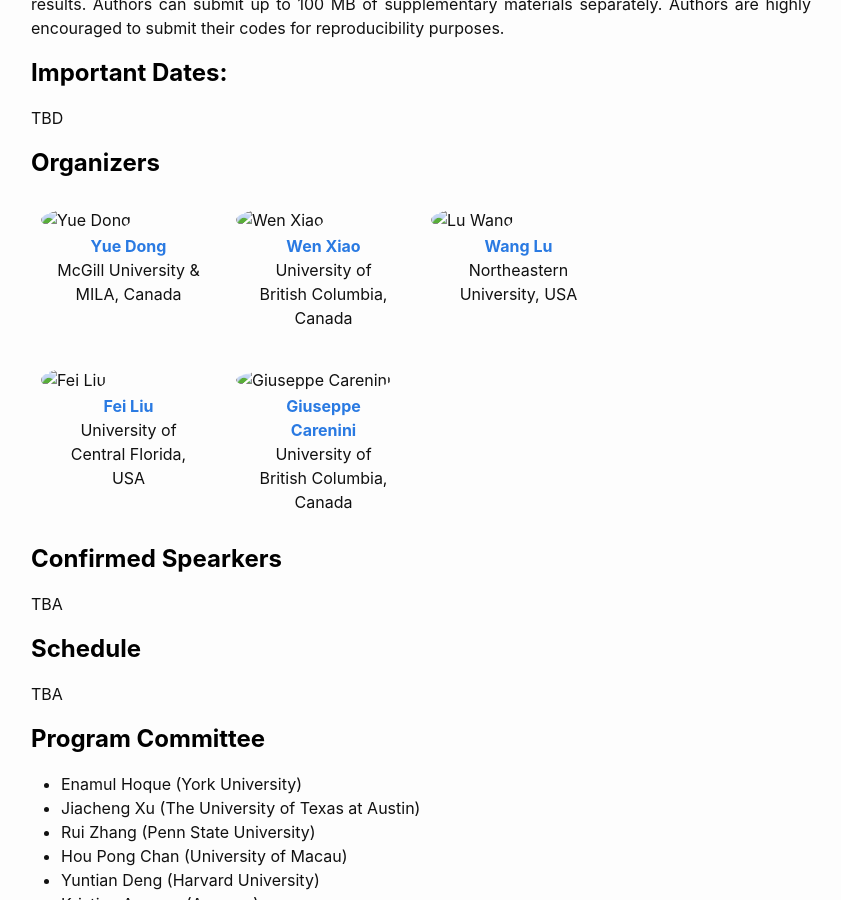
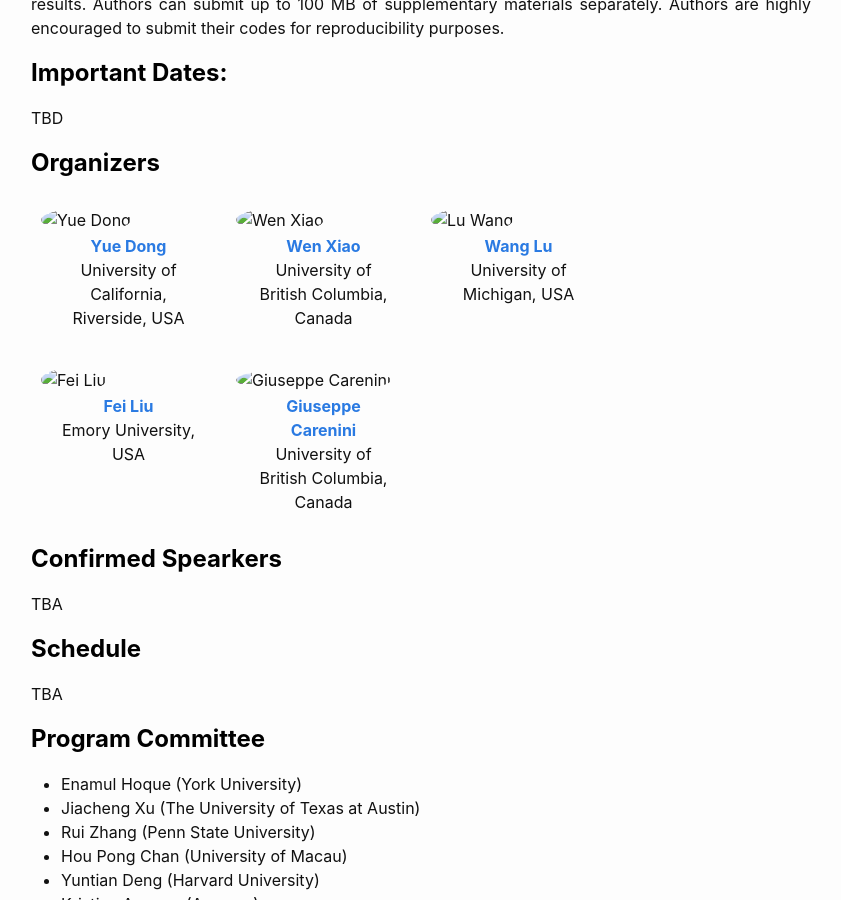
Before and after one commit to newsumm/2025, a Jekyll site: the page built from index.md, in a window 1280 px wide and 900 px high, scrolled down 1494 px. Shown: the whole window, without its empty margins (219-1060 px from the left). Built offline with Jekyll 4.4.1, drawn with Linux system fonts in a browser that asks for light colours.

Commit message:
Update index.md

```diff
--- a/index.md
+++ b/index.md
@@ -63,7 +63,7 @@ TBD
 		<h4>
       <a href="https://www.cs.mcgill.ca/~ydong26/"><b>Yue Dong</b></a>
 			<br>
-			McGill University & MILA, Canada
+			University of California, Riverside, USA
 		</h4>
 		</center>
 	  </div>
@@ -89,7 +89,7 @@ TBD
 		<h4>
 			<a href="https://web.eecs.umich.edu/~wangluxy/"><b>Wang Lu</b></a>
 			<br>
-			Northeastern University, USA
+			University of Michigan, USA
 		</h4>
 		</center>
 	  </div>
@@ -104,7 +104,7 @@ TBD
 		<h4>
 			<a href="http://www.cs.ucf.edu/~feiliu/"><b>Fei Liu</b></a>
 			<br>
-			University of Central Florida, USA
+			Emory University, USA
 		</h4>
 		</center>
 	  </div>
```
